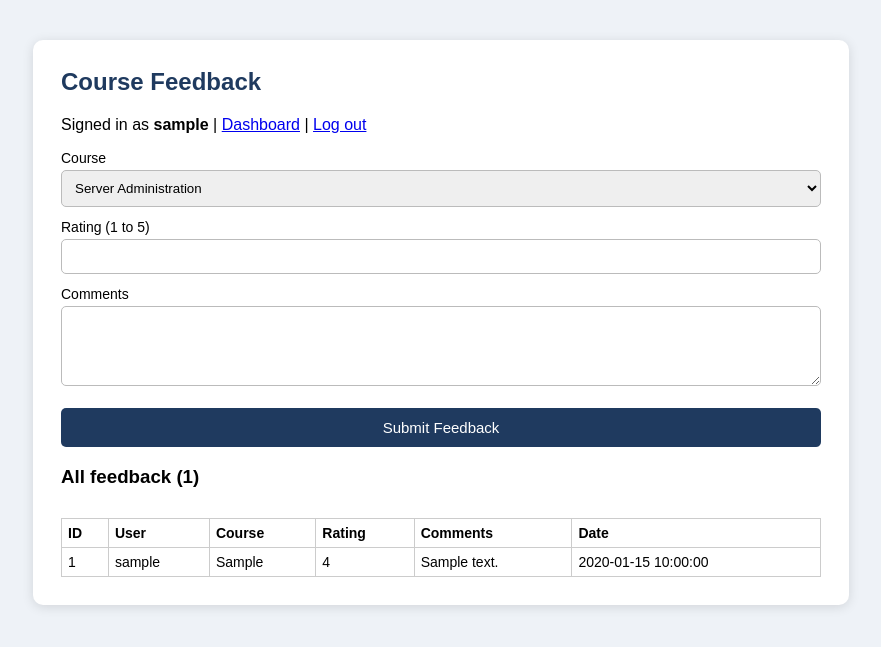
After one commit to vwis1le/authentication-model, a PHP site: page /feedback.php in a window 1280 px wide. The commit adds this page. Shown: the top 647 px of the page, without its empty margins (199-1080 px from the left). Run offline with PHP 8.4, Linux system fonts and the light colour scheme; the visitor is signed in with stand-in values (Sample User, id 1); tables that the repository leaves empty or names only in its code hold one stand-in row (values such as "Sample post").

Commit message:
Add course feedback form with feedback table

```diff
--- a/dashboard.php
+++ b/dashboard.php
@@ -10,7 +10,7 @@ function e($s){ return htmlspecialchars($s, ENT_QUOTES, 'UTF-8'); }
 <div class="card">
   <h2>Welcome, <?= e($_SESSION['fullname']) ?></h2>
   <div class="ok">Login successful. You are signed in as <b><?= e($_SESSION['username']) ?></b>.</div>
-  <p class="alt"><a href="logout.php">Log out</a></p>
+  <p class="alt"><a href="feedback.php">Course feedback form</a> | <a href="logout.php">Log out</a></p>
 </div>
 </body>
 </html>
--- /dev/null
+++ b/feedback.php
@@ -0,0 +1,72 @@
+<?php
+session_start();
+if (empty($_SESSION['user_id'])) { header('Location: login.php'); exit; }
+require __DIR__ . '/db.php';
+function e($s){ return htmlspecialchars($s, ENT_QUOTES, 'UTF-8'); }
+
+$courses = ['Server Administration', 'Network Security', 'Cryptography', 'Web Technologies'];
+$errors = [];
+
+if ($_SERVER['REQUEST_METHOD'] === 'POST') {
+    $course   = $_POST['course'] ?? '';
+    $rating   = (int)($_POST['rating'] ?? 0);
+    $comments = trim($_POST['comments'] ?? '');
+
+    if (!in_array($course, $courses, true)) $errors[] = 'Choose a valid course.';
+    if ($rating < 1 || $rating > 5) $errors[] = 'Rating must be between 1 and 5.';
+    if ($comments === '' || strlen($comments) > 500) $errors[] = 'Comments are required (max 500 characters).';
+
+    if (!$errors) {
+        $ins = $pdo->prepare('INSERT INTO feedback (user_id, username, course, rating, comments) VALUES (?,?,?,?,?)');
+        $ins->execute([$_SESSION['user_id'], $_SESSION['username'], $course, $rating, $comments]);
+        $_SESSION['flash'] = 'Feedback submitted successfully.';
+        header('Location: feedback.php');
+        exit;
+    }
+}
+
+$flash = $_SESSION['flash'] ?? '';
+unset($_SESSION['flash']);
+$rows = $pdo->query('SELECT id, username, course, rating, comments, created_at FROM feedback ORDER BY id DESC')->fetchAll(PDO::FETCH_ASSOC);
+?>
+<!DOCTYPE html>
+<html lang="en">
+<head><meta charset="UTF-8"><meta name="viewport" content="width=device-width, initial-scale=1"><title>Course Feedback</title><link rel="stylesheet" href="style.css"></head>
+<body>
+<div class="card wide">
+  <h2>Course Feedback</h2>
+  <p>Signed in as <b><?= e($_SESSION['username']) ?></b> | <a href="dashboard.php">Dashboard</a> | <a href="logout.php">Log out</a></p>
+  <?php foreach ($errors as $er): ?><div class="err"><?= e($er) ?></div><?php endforeach; ?>
+  <?php if ($flash): ?><div class="ok"><?= e($flash) ?></div><?php endif; ?>
+
+  <form method="POST" action="feedback.php">
+    <label>Course</label>
+    <select name="course" required>
+      <?php foreach ($courses as $c): ?><option value="<?= e($c) ?>"><?= e($c) ?></option><?php endforeach; ?>
+    </select>
+    <label>Rating (1 to 5)</label>
+    <input type="number" name="rating" min="1" max="5" required>
+    <label>Comments</label>
+    <textarea name="comments" rows="4" maxlength="500" required></textarea>
+    <button type="submit">Submit Feedback</button>
+  </form>
+
+  <h3>All feedback (<?= count($rows) ?>)</h3>
+  <div style="overflow-x:auto">
+  <table>
+    <tr><th>ID</th><th>User</th><th>Course</th><th>Rating</th><th>Comments</th><th>Date</th></tr>
+    <?php foreach ($rows as $r): ?>
+    <tr>
+      <td><?= (int)$r['id'] ?></td>
+      <td><?= e($r['username']) ?></td>
+      <td><?= e($r['course']) ?></td>
+      <td><?= (int)$r['rating'] ?></td>
+      <td><?= e($r['comments']) ?></td>
+      <td><?= e($r['created_at']) ?></td>
+    </tr>
+    <?php endforeach; ?>
+  </table>
+  </div>
+</div>
+</body>
+</html>
--- a/style.css
+++ b/style.css
@@ -10,3 +10,5 @@ button:hover{background:#2c5282}
 p.alt{text-align:center;font-size:14px;margin-top:16px}
 table{width:100%;border-collapse:collapse;margin-top:12px;font-size:14px}
 td,th{border:1px solid #ccc;padding:6px;text-align:left}
+.card.wide{max-width:760px}
+select{width:100%;padding:9px;border:1px solid #bbb;border-radius:5px;box-sizing:border-box}
```
